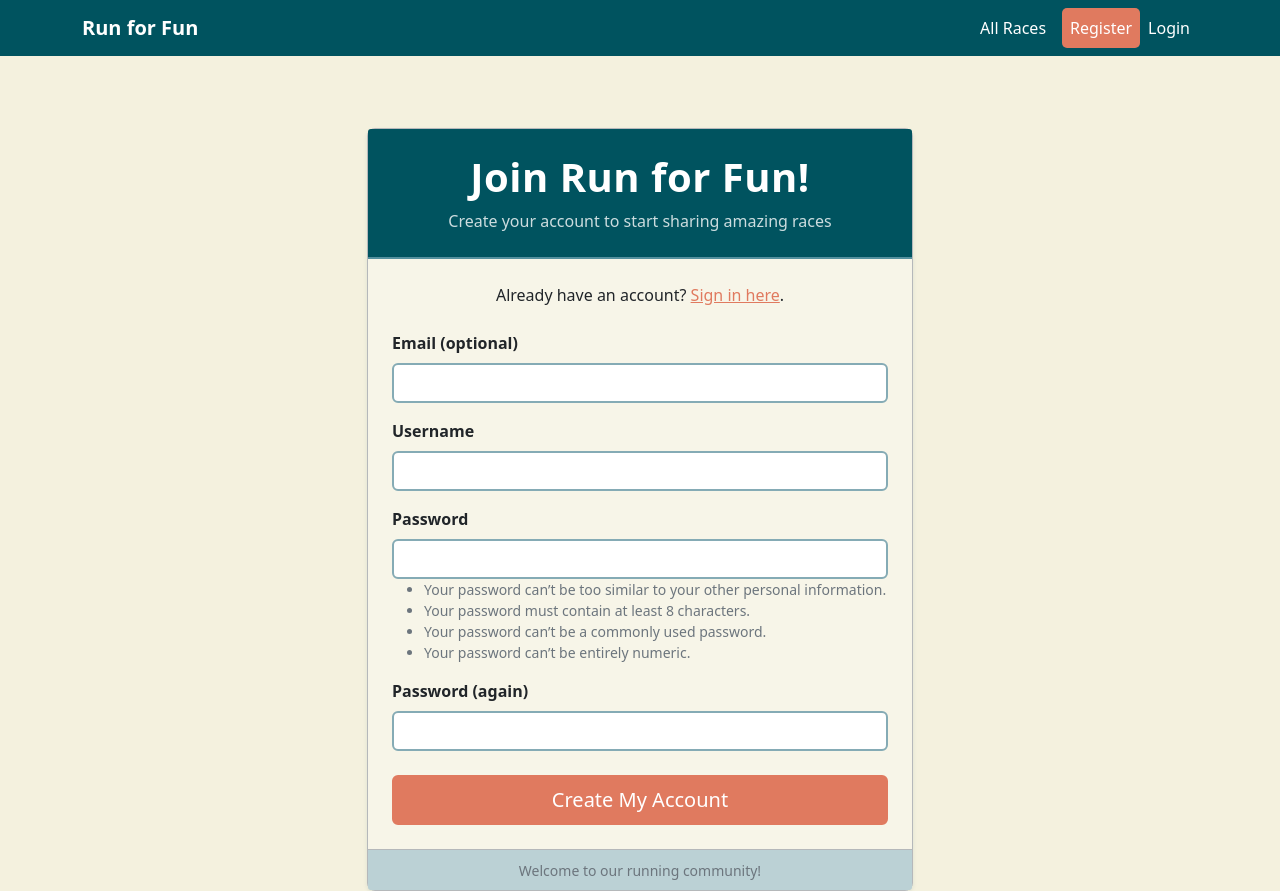
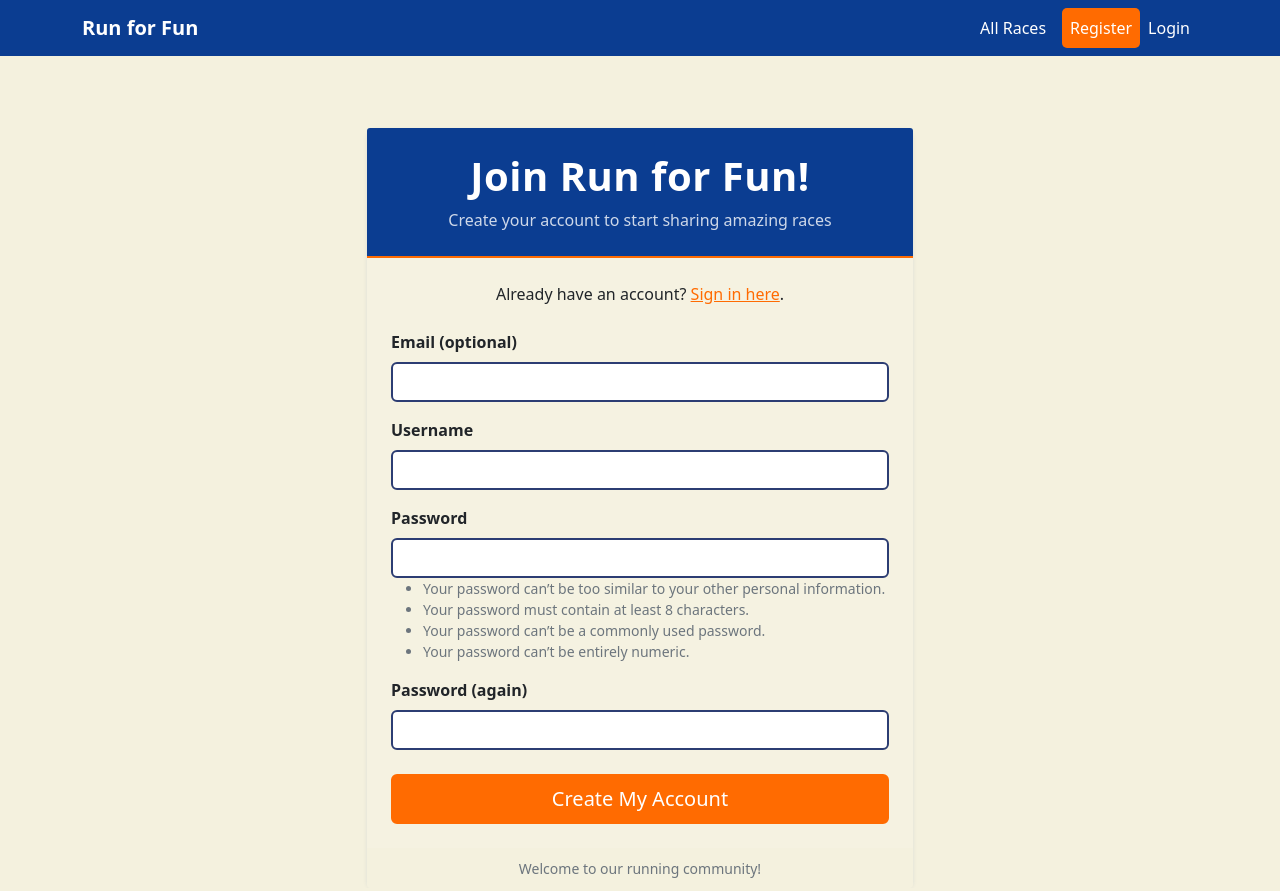
Before and after one commit to Val916/Run-for-fun, a Django app: page /accounts/signup/ in a window 1280 px wide. Run offline with Django 4.2, Linux system fonts and the light colour scheme.

Commit message:
Update CSS colors for improved visual consistency and enhance favicon manifest for better branding\

```diff
--- a/static/css/style.css
+++ b/static/css/style.css
@@ -13,22 +13,22 @@ Just change the color codes here and everything updates automatically
 */
 :root {
     /* Headers and Navigation Colors */
-    --header-color: #00535F;     /* Midnight Green - used for all headings and navbar */
-    --header-alt: #5D8AA8;       /* Air Force Blue - alternate header color */
+    --header-color: #0B3D91;     /* Deep Ocean Blue - used for all headings and navbar */
+    --header-alt: #2C3D73;       /* Twilight Indigo - alternate header color */
 
     /* Button Colors */
-    --button-color: #E07A5F;     /* Burnt Sienna - main buttons and links */
-    --button-alt: #F2CC8F;       /* Sunset - accent buttons */
+    --button-color: #FF6B01;     /* Expedition Orange - main buttons and links */
+    --button-alt: #FFD372;       /* Desert Gold - accent buttons */
 
     /* Background Colors */
-    --bg-light: #F4F1DE;        /* Eggshell - main page background */
-    --bg-dark: #85ABB5;         /* Cadet Gray - cards and sections */
-    --bg-medium: #BBD1D5;       /* Light Blue - medium backgrounds */
-    --bg-neutral: #B5B8BA;      /* Silver - neutral elements */
+    --bg-light: #F4F1DE;        /* Sandstone - main page background */
+    --bg-dark: #2C3D73;         /* Twilight Indigo - cards and sections */
+    --bg-medium: #F4F1DE;       /* Sandstone - medium backgrounds */
+    --bg-neutral: s#E4580B;      /* Volcano Ember - neutral elements */
 
     /* Interactive Colors */
-    --hover-color: #007788;      /* Caribbean Current - hover effects on everything */
-    --accent-color: #54909E;     /* Blue (Munsell) - accents and highlights */
+    --hover-color: #E4580B;      /* Volcano Ember - hover effects on everything */
+    --accent-color: #FFD372;     /* Desert Gold - accents and highlights */
 }
 
 /*
@@ -136,27 +136,27 @@ Making sure text is ALWAYS visible and readable
 ==============================================
 */
 .card {
-    border: 1px solid var(--bg-neutral) !important;  /* Silver border for definition */
-    box-shadow: 0 2px 4px rgba(0, 83, 95, 0.1) !important;  /* Subtle midnight green shadow */
+    border: 1px solid var(--bg-neutral) !important;  /* Volcano Ember border for definition */
+    box-shadow: 0 2px 4px rgba(11, 61, 145, 0.1) !important;  /* Subtle deep ocean blue shadow */
 }
 
 .card-header {
-    background-color: var(--bg-dark) !important;  /* Cadet Gray card headers */
-    color: var(--header-color) !important;  /* Midnight Green text */
-    border-bottom: 2px solid var(--accent-color) !important;  /* Blue Munsell accent border */
+    background-color: var(--bg-dark) !important;  /* Twilight Indigo card headers */
+    color: var(--accent-color) !important;  /* Desert Gold text */
+    border-bottom: 2px solid var(--button-color) !important;  /* Expedition Orange accent border */
 }
 
 .card-title {
-    color: var(--header-color) !important;  /* Midnight Green card titles */
+    color: var(--header-color) !important;  /* Deep Ocean Blue card titles */
 }
 
 .card-footer {
-    background-color: var(--bg-medium) !important;  /* Light Blue footers */
-    border-top: 1px solid var(--bg-neutral) !important;  /* Silver top border */
+    background-color: var(--bg-light) !important;  /* Sandstone footers */
+    border-top: 1px solid var(--bg-neutral) !important;  /* Volcano Ember top border */
 }
 
 .card-body {
-    background-color: rgba(244, 241, 222, 0.7) !important;  /* Semi-transparent eggshell */
+    background-color: rgba(244, 241, 222, 0.9) !important;  /* Semi-transparent sandstone */
 }
 
 /*
@@ -214,7 +214,7 @@ Making sure text is ALWAYS visible and readable
 Make Register/Login buttons stand out with clear text
 */
 .navbar .nav-link[href*="signup"] {
-    background-color: var(--button-color) !important;  /* Burnt Sienna Register button */
+    background-color: var(--button-color) !important;  /* Expedition Orange Register button */
     color: white !important;  /* White text for visibility */
     border-radius: 5px;
     font-weight: bold;
```
Also changed, not shown: other parts of static/css/style.css (+29 -29 lines), media/race_images/sahara.jpeg (deleted), static/images/favicons/site.webmanifest, 1 other file.
